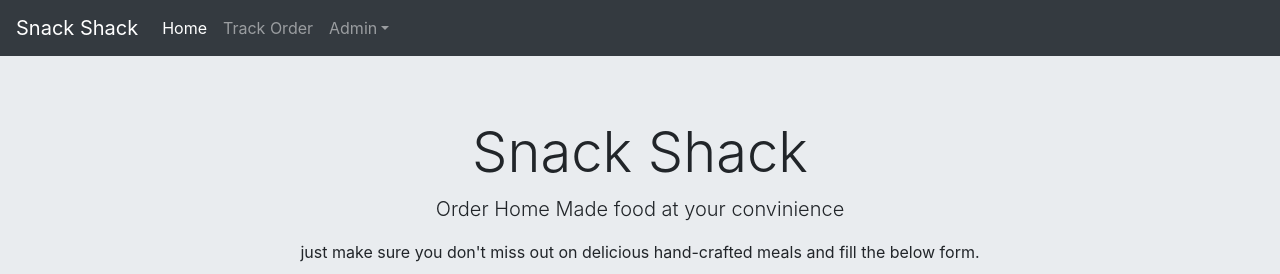
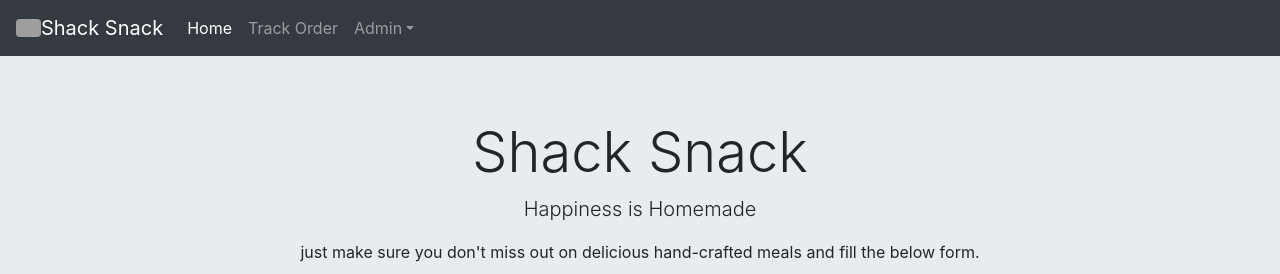
Before and after one commit to hirenscode/snack-shack, a React (Create React App) app: page / in a window 1280 px wide. Shown: the top 274 px of the page. Built offline with nearby package versions, Linux system fonts and the light colour scheme; no server answers; the database is empty; grey boxes are pictures that could not be loaded.

Commit message:
Added Icon, Logo into Constants, Next Authentication

```diff
--- a/src/shared/Constants.js
+++ b/src/shared/Constants.js
@@ -1,4 +1,10 @@
 export const SETTINGS = {
+    APP: {
+        NAME: "Shack Snack",
+        SUBTITLE: "Happiness is Homemade",
+        LOGO: "https://firebasestorage.googleapis.com/v0/b/vishals-snack-shack.appspot.com/o/images%2Flogo.png?alt=media&token=d45409cc-4051-4b65-931c-7fe1f318d7d9",
+        FAVICON: "https://firebasestorage.googleapis.com/v0/b/vishals-snack-shack.appspot.com/o/images%2Ffavicon.ico?alt=media&token=011c1607-5cb0-4302-8893-105ed4f04677"
+    },
     CURRENCY : {
         SHORT: "INR",
         LONG : "Rupees",
--- a/src/shared/Header.js
+++ b/src/shared/Header.js
@@ -1,10 +1,12 @@
 import React from "react";
 import {Link} from "react-router-dom";
+import {SETTINGS} from "./Constants";
 
 function Header() {
     return <header>
         <nav className="navbar navbar-expand-md navbar-dark fixed-top bg-dark">
-            <a className="navbar-brand" href="#"> Snack Shack </a>
+            <img class="rounded mx-auto d-block" alt="logo" src={SETTINGS.APP.LOGO} style={{width: "2%"}}/>
+            <a className="navbar-brand" href="#"> {SETTINGS.APP.NAME} </a>
             <button className="navbar-toggler" type="button" data-toggle="collapse"
                     data-target="#navbarsExampleDefault" aria-controls="navbarsExampleDefault"
                     aria-expanded="false"
@@ -15,11 +17,9 @@ function Header() {
                 <ul className="navbar-nav mr-auto">
                     <li className="nav-item active">
                         <Link className="nav-link" to="/">Home <span className="sr-only">(current)</span> </Link>
-                        {/*<a className="nav-link" href="/">Home <span className="sr-only">(current)</span></a>*/}
                     </li>
                     <li className="nav-item">
                         <Link className="nav-link" to="/track-orders">Track Order</Link>
-                        {/*<a className="nav-link" href="/track-orders/">Track Order</a>*/}
                     </li>
                     <li className="nav-item dropdown">
                         <a className="nav-link dropdown-toggle" href="#" id="navbarDropdownMenuLink" role="button"
--- a/src/shared/MainHeader.js
+++ b/src/shared/MainHeader.js
@@ -1,14 +1,12 @@
 import React from "react";
+import {SETTINGS} from "./Constants";
 
 function MainHeader() {
     return <div className="jumbotron jumbotron-fluid">
         <div className="container">
-            <h1 className="display-4 text-center">Snack Shack</h1>
-            <p className="lead text-center">Order Home Made food at your convinience </p>
-            <p className="text-center"> just make sure you don't miss out on delicious hand-crafted meals
-                and
-                fill
-                the below form.</p>
+            <h1 className="display-4 text-center"> {SETTINGS.APP.NAME} </h1>
+            <p className="lead text-center"> {SETTINGS.APP.SUBTITLE} </p>
+            <p className="text-center"> just make sure you don't miss out on delicious hand-crafted meals and fill the below form.</p>
         </div>
     </div>;
 }
```
Also changed, not shown: 1 other file (tests, documents, lock files or other folders).
